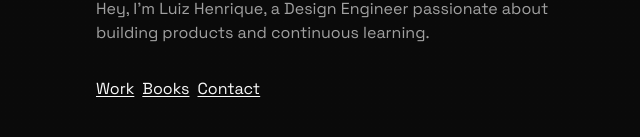
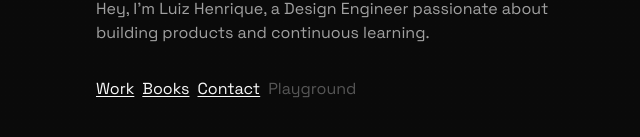
Before and after one commit to lui7henrique/web-portfolio, a Next.js app: page / in a window 1280 px wide. Shown: the part 211-348 px from the top of the page, without its empty margins (304-944 px from the left). Built offline with nearby package versions, Linux system fonts and the light colour scheme.

Commit message:
feat: add Playground link with disabled styling in Links component

```diff
--- a/src/components/links.tsx
+++ b/src/components/links.tsx
@@ -30,6 +30,12 @@ export function Links() {
 					Contact
 				</Link>
 			</BlurFade>
+
+			<BlurFade delay={1.2}>
+				<span className="text-muted-foreground cursor-not-allowed opacity-50">
+					Playground
+				</span>
+			</BlurFade>
 		</section>
 	);
 }
```
